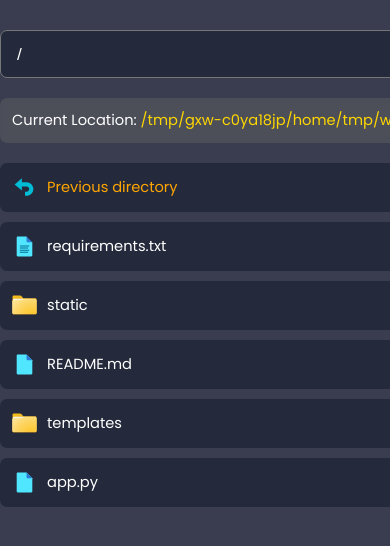
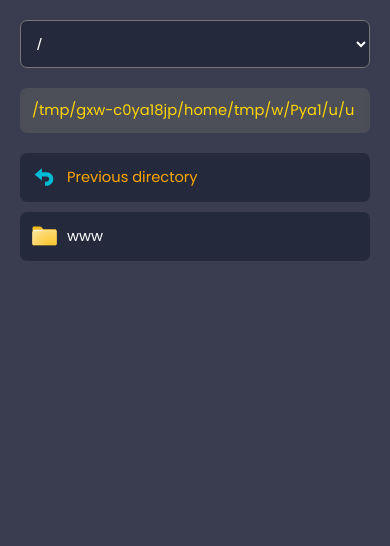
Before and after one commit to MR-MKZ/FileShareApp, a Flask app: page / in a window 390 px wide; the page is wider, and only the part inside the window is pictured. Shown: the top 546 px of that part. Run offline with Flask 3, Linux system fonts and the light colour scheme; some libraries are stand-ins or nearby versions.

Commit message:
[Fix]: change drive has a bug which it hsa been fixed. [Update]: Pages now is a little responsive. [Update]: Now app install requirement packages automatically.

```diff
--- a/app.py
+++ b/app.py
@@ -1,8 +1,20 @@
 import os
 import platform
 
-import psutil
-from flask import Flask, render_template, redirect, send_from_directory
+try:
+    import psutil
+    from flask import Flask, render_template, redirect, send_from_directory
+except ModuleNotFoundError:
+    if platform.system() == "Windows":
+        os.system("pip install -r requirements.txt")
+    else:
+        try:
+            os.system("sudo pip install -r requirements.txt")
+        finally:
+            try:
+                os.system("sudo pip3 install -r requirements.txt")
+            finally:
+                print("Is pip installed on your system?")
 
 
 def get_drives():
@@ -72,7 +84,16 @@
         else:
             dir_contents.insert(0, False)
 
-        return render_template("main_page.html", dir_contents=dir_contents, drives=get_drives(),current_drive=os.getcwd().split("/")[0] + "\\" if platform.system() == "Windows" else "/" +os.getcwd().split("/")[1],current_path=os.getcwd())
+        if platform.system() == "Windows":
+            current_drive = os.getcwd().split("\\")[0] + "\\"
+        else:
+            current_drive = "/" + os.getcwd().split("/")[1]
+
+        return render_template("main_page.html",
+                               dir_contents=dir_contents,
+                               drives=get_drives(),
+                               current_drive=current_drive,
+                               current_path=os.getcwd())
 
     except FileNotFoundError:
         current_file_path = os.path.abspath(__import__('inspect').getsourcefile(lambda: 0)).split("/")
@@ -89,7 +110,8 @@
     try:
         return send_from_directory(dir if platform.system() == "Windows" else "/" + dir, filename)
     except PermissionError:
-        return render_template("error.html", error_title="Permission denied",error_description="Sorry but you don't have permission to download this file!")
+        return render_template("error.html", error_title="Permission denied",
+                               error_description="Sorry but you don't have permission to download this file!")
 
 
 @app.route("/prev_dir")
@@ -111,7 +133,9 @@
         cd(dirpath)
         return redirect("/")
     except PermissionError:
-        return render_template("error.html", error_title="Permission denied",error_description="Sorry but you don't have permission to open this folder")
+        return render_template("error.html",
+                               error_title="Permission denied",
+                               error_description="Sorry but you don't have permission to open this folder")
 
 
 if __name__ == '__main__':
--- a/static/css/main.css
+++ b/static/css/main.css
@@ -19,10 +19,11 @@
 }
 
 .wrapper {
-    width: 1280px;
-    margin: 30px auto;
+    max-width: 1280px;
     display: flow-root;
-    position: relative;
+    box-sizing: border-box;
+    margin: 0 auto;
+    padding: 20px 20px 0 20px;
 }
 
 .listContainer {
@@ -38,7 +39,8 @@
     border-radius: 7px;
     color: orange;
     text-decoration: none;
-    display: flex;
+    display: grid;
+    grid-template-columns: 35px 1fr;
     align-items: center;
 }
 
--- /dev/null
+++ b/static/css/mobile.css
@@ -0,0 +1,5 @@
+@media only screen and (max-width: 600px) {
+    .wrapper {
+        overflow-x: hidden;
+    }
+}
--- a/templates/error.html
+++ b/templates/error.html
@@ -2,8 +2,10 @@
 <html lang="en">
 <head>
     <meta charset="UTF-8">
+    <meta name="viewport" content="width=device-width, initial-scale=1.0">
     <title>{{ error_title }}</title>
     <link rel="stylesheet" href="{{ url_for('static', filename='css/main.css') }}">
+    <link rel="stylesheet" href="{{ url_for('static', filename='css/mobile.css') }}">
 </head>
 <body>
 <div class="wrapper">
--- a/templates/main_page.html
+++ b/templates/main_page.html
@@ -2,8 +2,10 @@
 <html lang="en">
 <head>
     <meta charset="UTF-8">
+    <meta name="viewport" content="width=device-width, initial-scale=1.0">
     <title>File Share App | Mr.MKZ</title>
     <link rel="stylesheet" href="{{ url_for('static', filename='css/main.css') }}">
+    <link rel="stylesheet" href="{{ url_for('static', filename='css/mobile.css') }}">
 </head>
 <body>
 <div class="wrapper">
@@ -19,7 +21,7 @@
         </select>
     </div>
     <div class="pathContainer">
-        <p>Current Location: <span>{{ current_path }}</span></p>
+        <span>{{ current_path }}</span>
     </div>
     <div class="listContainer">
         {% if dir_contents[0] %}
```
